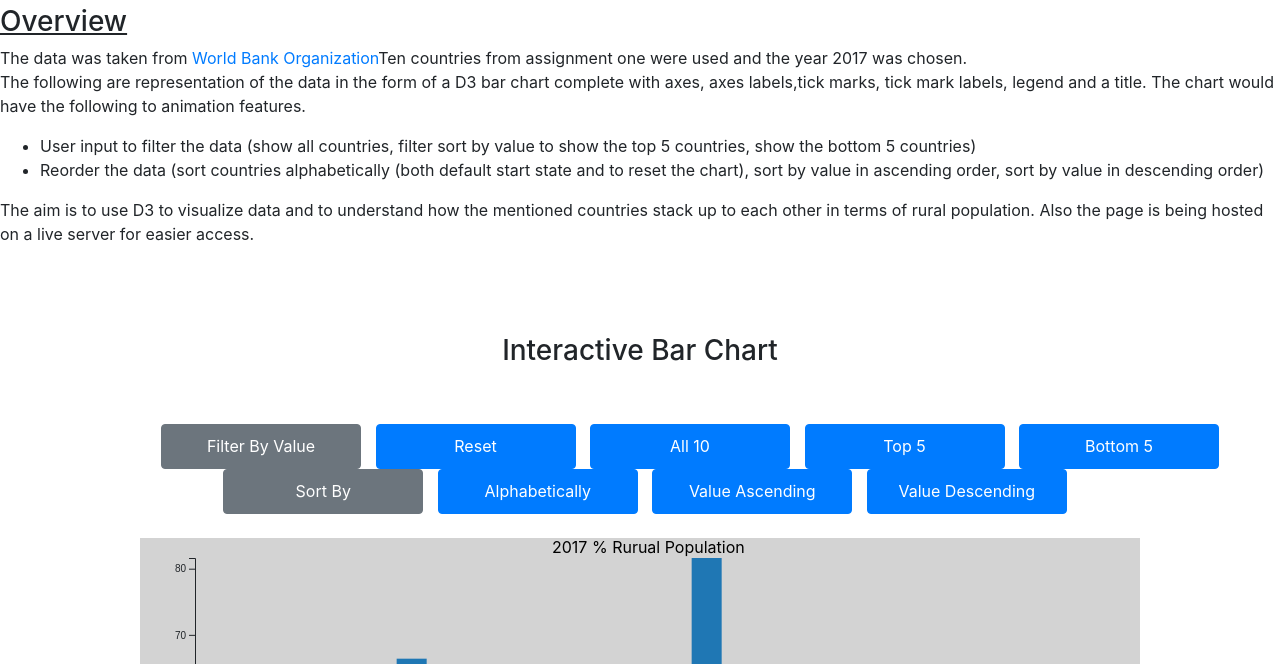
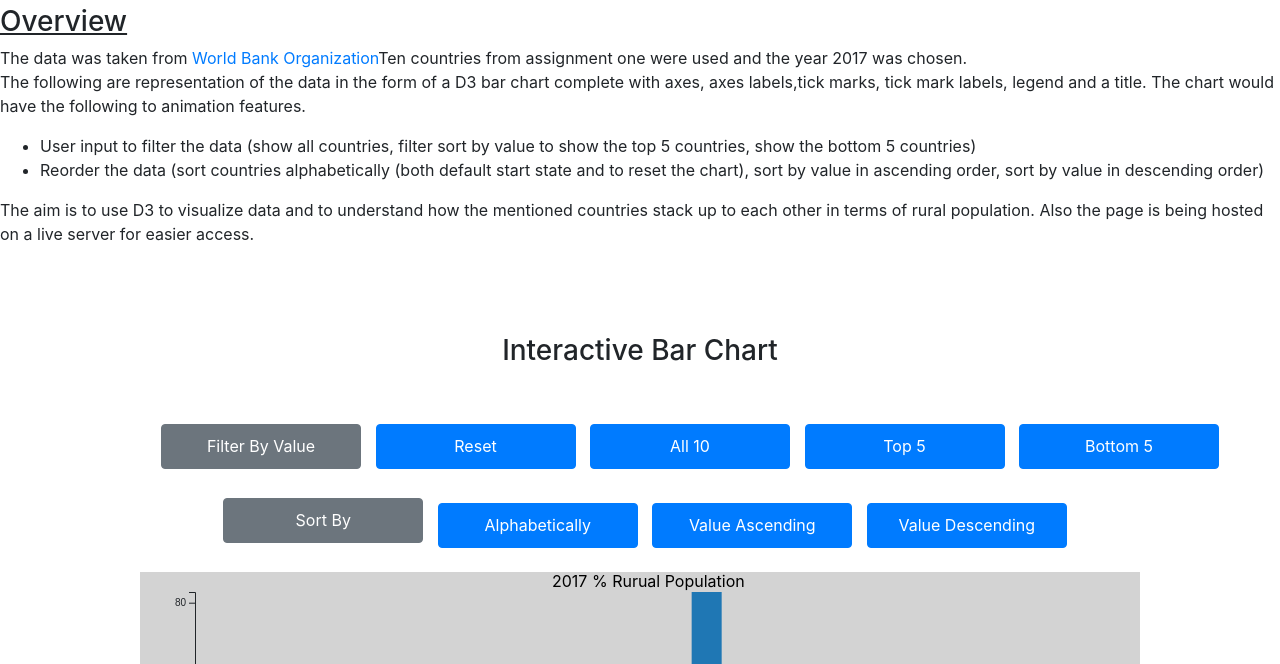
Before and after one commit to anmolchawla/Data-Visualizations---Interactive-and-Animated-Transitions-for-Rural-Population-Data, a plain HTML site: page a7.html in a window 1280 px wide. Shown: the part 136-800 px from the top of the page. Drawn offline with nearby package versions, Linux system fonts and the light colour scheme.

Commit message:
commit 4
Final Finishes

```diff
--- a/style.css
+++ b/style.css
@@ -13,7 +13,7 @@ body {
 
 #alp{
     margin-left: 10px;
-    margin-top: 0px;
+    margin-top: 10px;
     width: 200px;
     height: 45px;
     color: white;
@@ -21,14 +21,14 @@ body {
 
 #asc{
     margin-left: 10px;
-    margin-top: 0px;
+    margin-top: 10px;
     width: 200px;
     height: 45px;
     color: white;
 }
 #desc{
     margin-left: 10px;
-    margin-top: 0px;
+    margin-top: 10px;
     width: 200px;
     height: 45px;
     color: white;
```
Also changed, not shown: a7.html (+3 -0 lines).
